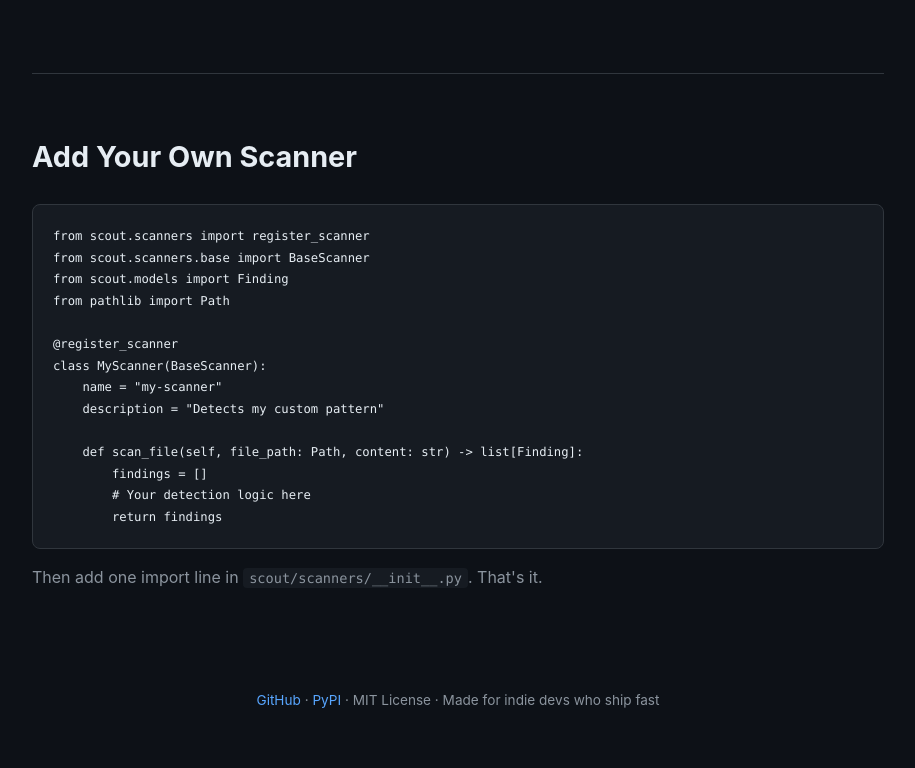
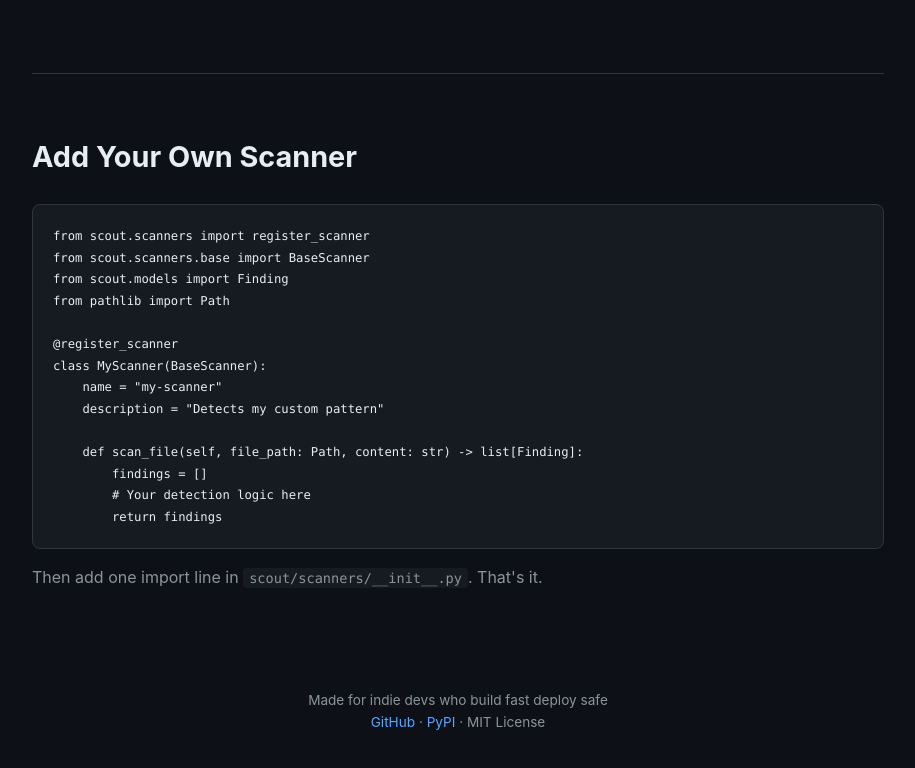
Before and after one commit to Varpost/Scout, a plain HTML site: page docs/index.html in a window 1280 px wide. Shown: the part 6546-7314 px from the top of the page, without its empty margins (182-1097 px from the left). Drawn offline with Linux system fonts and the light colour scheme.

Commit message:
chore: footer copy — build fast deploy safe

```diff
--- a/docs/index.html
+++ b/docs/index.html
@@ -504,10 +504,11 @@ class MyScanner(BaseScanner):
 </div>
 
 <footer>
+    <p>Made for indie devs who build fast deploy safe</p>
     <p>
         <a href="https://github.com/Varpost/Scout">GitHub</a> ·
         <a href="https://pypi.org/project/scout-security/">PyPI</a> ·
-        MIT License · Made for indie devs who ship fast
+        MIT License
     </p>
 </footer>
 
```
